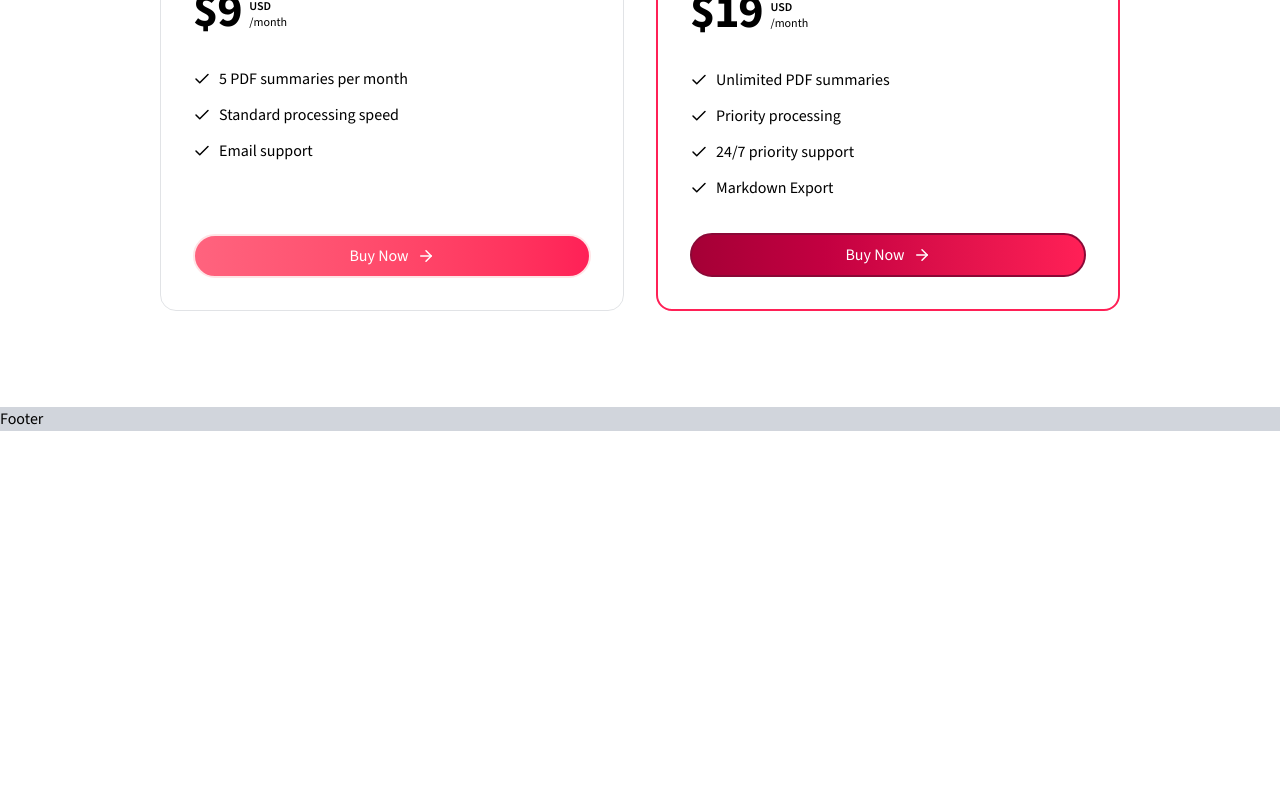
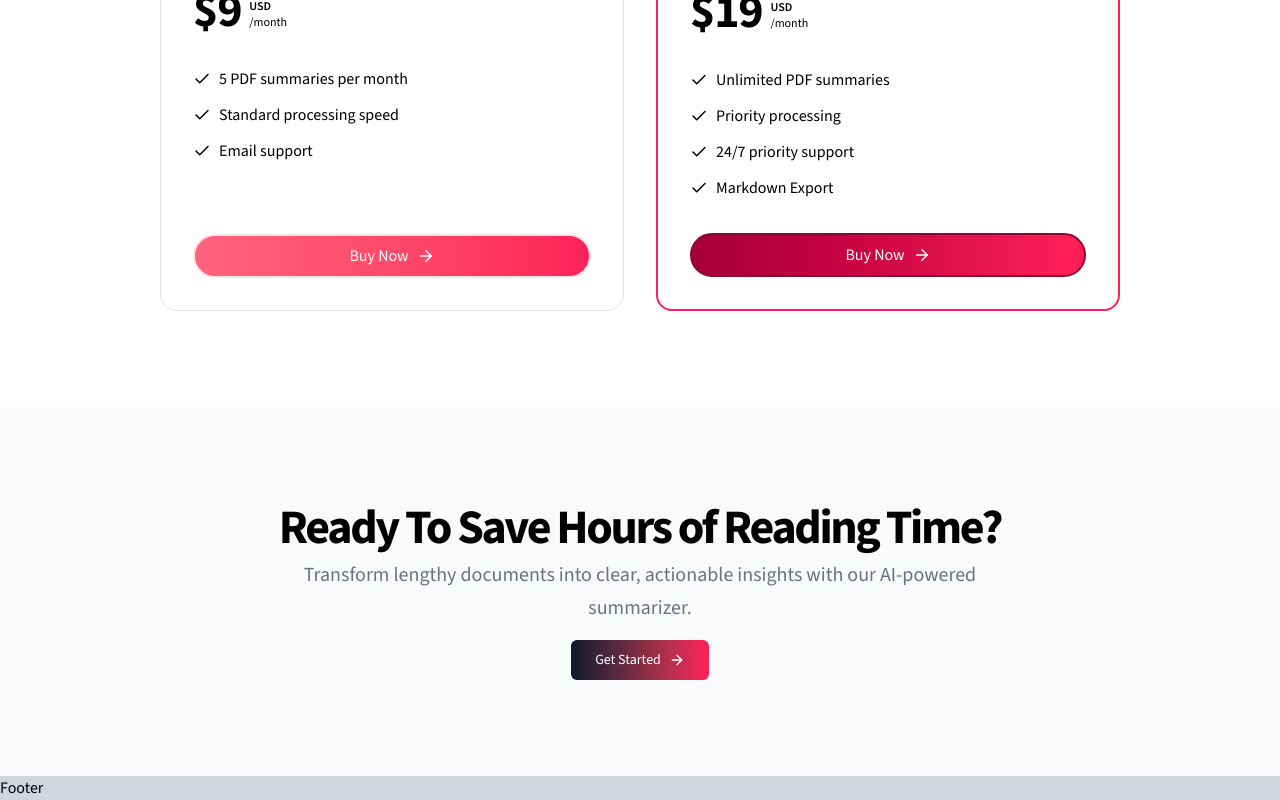
Before and after one commit to KayqueGoldner/sommaire-ai-pdf-summarizer-nextjs, a Next.js app: page / in a window 1280 px wide. Shown: the part 1891-2691 px from the top of the page. Before the commit the page ends 2322 px from the top, so only its background shows below. Built offline with nearby package versions, Linux system fonts and the light colour scheme.

Commit message:
landing page cta section

```diff
--- a/app/page.tsx
+++ b/app/page.tsx
@@ -1,4 +1,5 @@
 import { BgGradient } from "@/components/common/bg-gradient";
+import { CTASection } from "@/components/home/cta-section";
 import { DemoSection } from "@/components/home/demo-section";
 import { HeroSection } from "@/components/home/hero-section";
 import { HowItWorksSection } from "@/components/home/how-it-works-section";
@@ -13,8 +14,8 @@ export default function Home() {
         <DemoSection />
         <HowItWorksSection />
         <PricingSection />
+        <CTASection />
       </div>
-      {/* <CTA /> */}
     </div>
   );
 }
--- /dev/null
+++ b/components/home/cta-section.tsx
@@ -0,0 +1,41 @@
+import Link from "next/link";
+import { ArrowRightIcon } from "lucide-react";
+
+import { Button } from "@/components/ui/button";
+
+export const CTASection = () => {
+  return (
+    <section className="bg-gray-50">
+      <div className="mx-auto max-w-5xl px-4 py-12 sm:px-6 lg:px-8 lg:py-24">
+        <div className="flex flex-col items-center justify-center space-y-4 text-center">
+          <div className="space-y-2">
+            <h2 className="text-3xl font-bold tracking-tighter sm:text-4xl md:text-5xl">
+              Ready To Save Hours of Reading Time?
+            </h2>
+            <p className="mx-auto max-w-[700px] text-gray-500 md:text-xl/relaxed lg:text-base/relaxed xl:text-xl/relaxed dark:text-gray-400">
+              Transform lengthy documents into clear, actionable insights with
+              our AI-powered summarizer.
+            </p>
+          </div>
+          <div className="flex flex-col justify-center gap-2 min-[400px]:flex-row">
+            <div>
+              <Button
+                size="lg"
+                variant="link"
+                className="bg-linear-to-r from-slate-900 to-rose-500 text-white transition-all duration-300 hover:bg-linear-to-l hover:text-white min-[400px]:w-auto"
+              >
+                <Link
+                  href="/#pricing"
+                  className="flex items-center justify-center"
+                >
+                  Get Started{" "}
+                  <ArrowRightIcon className="ml-2 size-4 animate-pulse" />
+                </Link>
+              </Button>
+            </div>
+          </div>
+        </div>
+      </div>
+    </section>
+  );
+};
```
